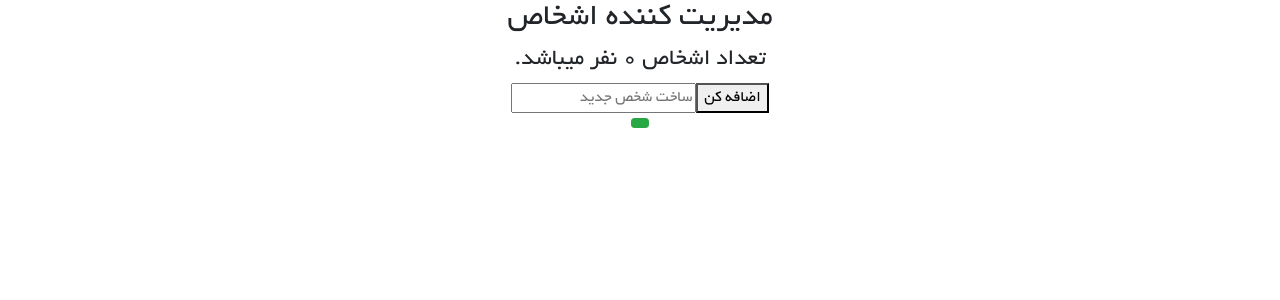
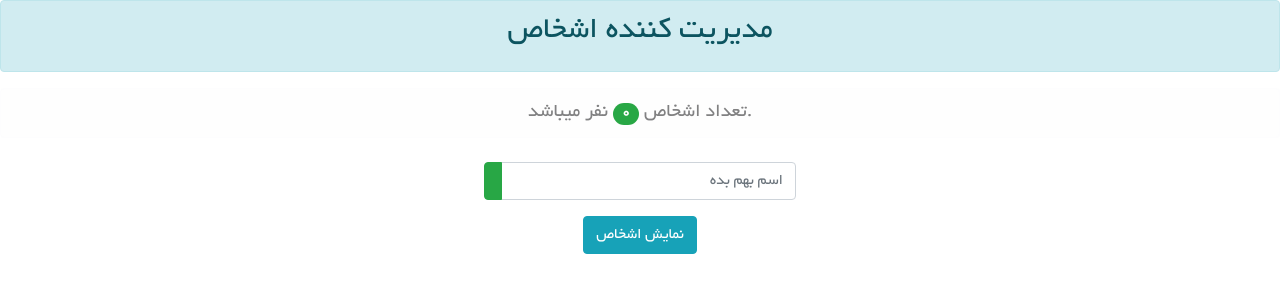
Before and after one commit to ahmadreza48/firstReactApp, a React (Create React App) app in the folder personmanager/: page / in a window 1280 px wide. Shown: the top 300 px of the page. Built offline with nearby package versions, Linux system fonts and the light colour scheme; some icons are missing.

Commit message:
styling...

```diff
--- a/personmanager/public/css/style.css
+++ b/personmanager/public/css/style.css
@@ -1,5 +1,4 @@
-@font-face
-{
+@font-face {
   font-family: "BYekan";
   src: url("../fonts/BYekan-webfont.eot") format("eot"),
     url("../fonts/BYekan-webfont.woff") format("woff"),
--- a/personmanager/src/App.js
+++ b/personmanager/src/App.js
@@ -4,8 +4,8 @@ import Persons from "./components/person/Persons";
 class App extends Component {
   state = {
     persons: [],
-    person: '',
-    showPersons: false
+    person: "",
+    showPersons: true
   };
 
   handleShowPerson = () => {
@@ -35,32 +35,32 @@ class App extends Component {
     //if key and value are not same
   };
 
-  handleNewPerson= () => {
+  handleNewPerson = () => {
     const persons = [...this.state.persons];
     const person = {
-      id : Math.floor(Math.random()*1000),
-      fullname : this.state.person
-    }
+      id: Math.floor(Math.random() * 1000),
+      fullname: this.state.person
+    };
     persons.push(person);
-    this.setState({persons, person: ""});
+    this.setState({ persons, person: "" });
   };
 
   setPerson = event => {
-    this.setState({person: event.target.value});
-  }
+    this.setState({ person: event.target.value });
+  };
 
   render() {
     const { persons, showPersons } = this.state;
 
-    const styles = {
-      textAlign: "center"
-    };
+    // const styles = {
+    //   textAlign: "center"
+    // };
 
-    const buttonStyle = {
-      padding: "1em",
-      fontFamiliy: "BYekan",
-      backgroundColor: "pink"
-    };
+    // const buttonStyle = {
+    //   padding: "1em",
+    //   fontFamiliy: "BYekan",
+    //   backgroundColor: "pink"
+    // };
 
     let person = null;
 
@@ -76,22 +76,44 @@ class App extends Component {
 
     return (
       // <div style={{textAlign: 'center'}}>
-      <div style={styles}>
+      <div className="rtl text-center">
+        <div className="alert alert-info">
           <h2>مدیریت کننده اشخاص</h2>
-        <h4>.تعداد اشخاص {persons.length} نفر میباشد</h4>
+        </div>
+        <h5 className="alert alert-light">
+          .تعداد اشخاص{" "}
+          <span className="badge badge-pill badge-success">
+            {persons.length}
+          </span>{" "}
+          نفر میباشد
+        </h5>
 
-        <div>
+        <div className="m-2 p-2">
+          <form
+            className="form-inline justify-content-center"
+            onSubmit={event => event.preventDefault()}
+          >
+            <div className="input-group w-25">
               <input
                 type="text"
-            placeholder="ساخت شخص جدید"
-            style={{ direction: "rtl" }}
+                placeholder="اسم بهم بده"
+                className="form-control"
                 onChange={this.setPerson}
                 value={this.state.person}
               ></input>
-          <button onClick={this.handleNewPerson}>اضافه کن</button>
+              <div className="input-group-prepend">
+                <button
+                  type="submit"
+                  className="btn btn-sm btn-success fa fa-plus-square"
+                  onClick={this.handleNewPerson}
+                />
+              </div>
+            </div>
+          </form>
         </div>
 
-        <button onClick={this.handleShowPerson} className="btn btn-sm btn-success fa fa-plus-square">
+        <button onClick={this.handleShowPerson} className="btn btn-info">
+          نمایش اشخاص
         </button>
         {person}
       </div>
--- a/personmanager/src/components/person/Person.css
+++ b/personmanager/src/components/person/Person.css
@@ -1,4 +1,4 @@
-.person{
+.person {
   width: 40%;
   border: 1px solid gray;
   border-radius: 1em;
--- a/personmanager/src/components/person/Person.jsx
+++ b/personmanager/src/components/person/Person.jsx
@@ -1,7 +1,7 @@
 import React from 'react';
 import './Person.css';
 
-const person = ({ fullname, deleted, changed}) => {
+const person = ({ fullname, deleted, changed }) => {
     return (
         <div className="person">
             <p>{`${fullname}`}</p>
```
Also changed, not shown: personmanager/src/components/person/Persons.jsx (+7 -7 lines), 1 other file (tests, documents, lock files or other folders). Lines whose indentation alone changed are shown as unchanged.
